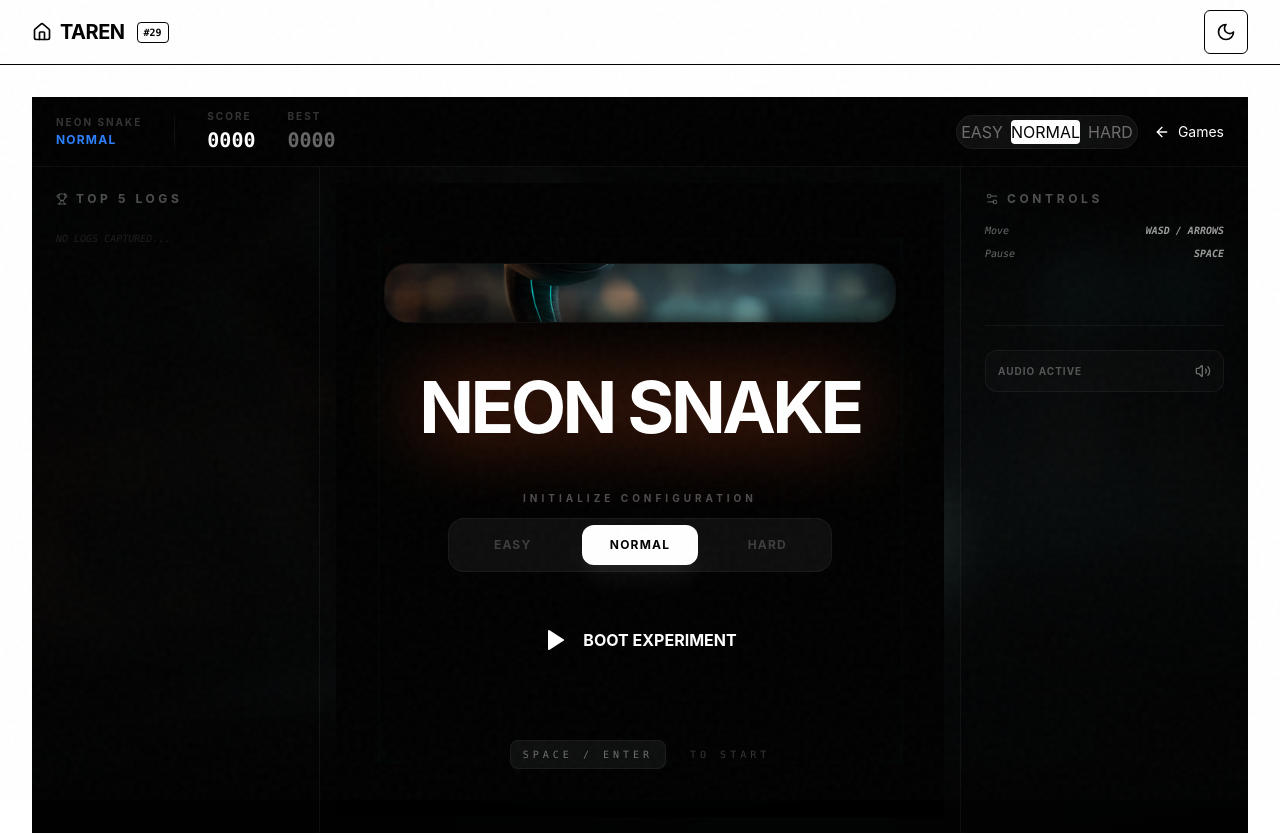
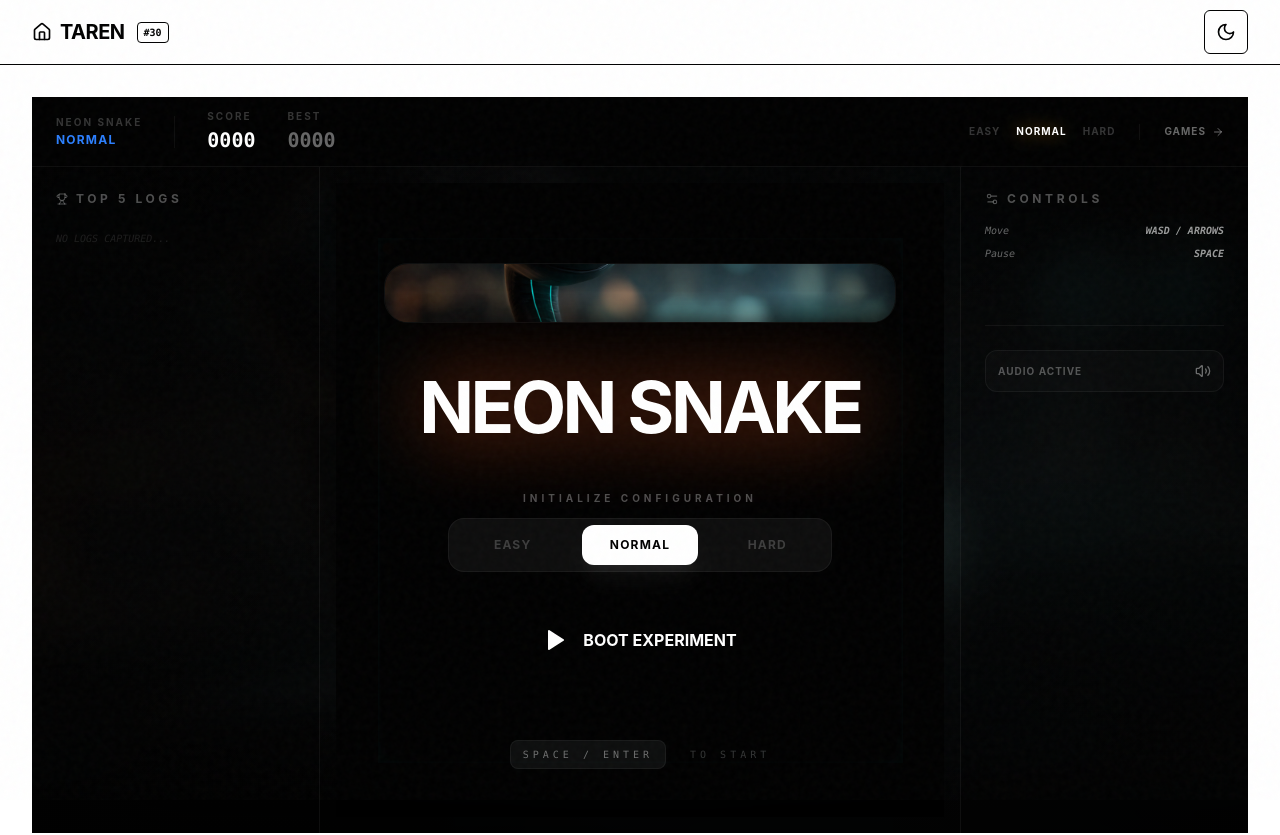
Before and after one commit to Jimmy7610/taren, a React (Vite) app: page /games/snake in a window 1280 px wide. Shown: the top 835 px of the page. Built offline with nearby package versions, Linux system fonts and the light colour scheme.

Commit message:
style(snake): remove white boxes from secondary UI elements (#30)

```diff
--- a/src/constants/build.ts
+++ b/src/constants/build.ts
@@ -1 +1 @@
-export const BUILD_COUNTER = 29;
+export const BUILD_COUNTER = 30;
--- a/src/pages/SnakeGame.tsx
+++ b/src/pages/SnakeGame.tsx
@@ -146,29 +146,30 @@ export const SnakeGame: React.FC = () => {
                     </div>
                 </div>
 
-                <div className="flex items-center gap-4">
-                    <div className="flex items-center gap-2 p-1 rounded-full bg-white/5 border border-white/5">
+                <div className="flex items-center gap-6">
+                    <div className="flex items-center gap-4">
                         {(['EASY', 'NORMAL', 'HARD'] as Difficulty[]).map((d) => (
                             <button
                                 key={d}
                                 onClick={() => (gameState === 'IDLE' || gameState === 'GAMEOVER') && setDifficulty(d)}
                                 disabled={gameState === 'PLAYING' || gameState === 'PAUSED'}
-                                className={`px - 3 py - 1 rounded - full text - [10px] font - bold uppercase tracking - widest transition - all ${difficulty === d
-                                    ? 'bg-white text-black'
-                                    : 'text-white/40 hover:text-white disabled:opacity-20'
-                                    } `}
+                                className={`text-[10px] font-bold uppercase tracking-widest transition-all relative py-1 ${difficulty === d
+                                    ? 'text-accent drop-shadow-[0_0_8px_rgba(255,165,0,0.4)]'
+                                    : 'text-white/20 hover:text-white/40'
+                                    } ${difficulty === d ? 'after:content-[""] after:absolute after:bottom-0 after:left-1/2 after:-translate-x-1/2 after:w-1 after:h-1 after:rounded-full after:bg-accent' : ''} `}
                             >
                                 {d}
                             </button>
                         ))}
                     </div>
+                    <div className="h-4 w-px bg-white/5" />
                     <Link
                         to="/games"
-                        className="flex items-center gap-2 text-sm text-foreground/40 hover:text-accent transition-colors"
+                        className="flex items-center gap-1.5 text-[10px] font-bold uppercase tracking-widest text-white/40 hover:text-white/60 transition-colors group"
                         aria-label="Back to Games"
                     >
-                        <ArrowLeft className="h-4 w-4 group-hover:-translate-x-1 transition-transform" />
                         <span>{strings.routes.games}</span>
+                        <ArrowLeft className="h-3 w-3 rotate-180 transition-transform group-hover:translate-x-0.5" />
                     </Link>
                 </div>
             </header>
@@ -187,12 +188,14 @@ export const SnakeGame: React.FC = () => {
                             highscores[difficulty].slice(0, 5).map((entry, i) => (
                                 <div
                                     key={entry.timestamp}
-                                    className={`flex items - center justify - between p - 3 rounded - xl border border - white / 5 bg - white / [0.02] transition - all ${lastNewScore === entry.timestamp ? 'border-accent/40 bg-accent/5 animate-pulse' : ''
-                                        } `}
+                                    className={`flex items-center justify-between py-3 border-b border-white/5 last:border-0 transition-all ${lastNewScore === entry.timestamp ? 'text-accent animate-pulse' : ''
+                                        }`}
                                 >
                                     <div className="flex items-center gap-3">
-                                        <span className="text-[10px] font-mono text-white/20">{(i + 1).toString().padStart(2, '0')}</span>
-                                        <span className="text-sm font-mono font-bold text-white/80">{entry.score.toString().padStart(4, '0')}</span>
+                                        <span className="text-[10px] font-mono text-white/10">{(i + 1).toString().padStart(2, '0')}</span>
+                                        <span className={`text - sm font - mono font - bold ${lastNewScore === entry.timestamp ? 'text-accent' : 'text-white/70'} `}>
+                                            {entry.score.toString().padStart(4, '0')}
+                                        </span>
                                     </div>
                                     <span className="text-[8px] font-mono text-white/10 italic">
                                         {new Date(entry.timestamp).toLocaleDateString(undefined, { month: 'short', day: 'numeric' })}
```
